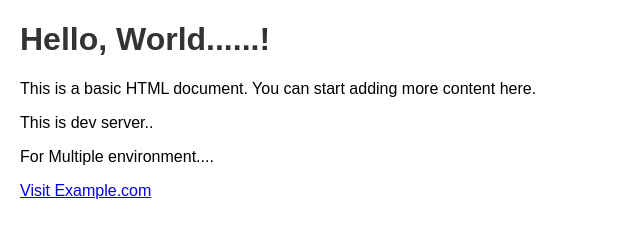
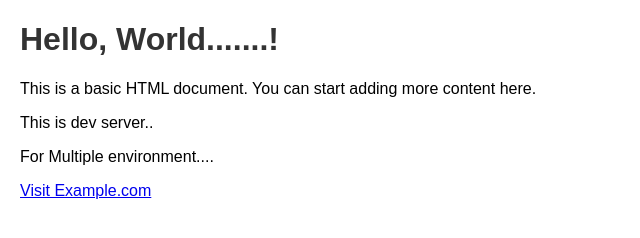
Before and after one commit to magesh-do/git-learn, a plain HTML site: page index.html in a window 1280 px wide. Shown: the full height of the page, 0-640 px from the left. Drawn offline with Linux system fonts and the light colour scheme.

Commit message:
Update index.html

```diff
--- a/index.html
+++ b/index.html
@@ -15,7 +15,7 @@
     </style>
 </head>
 <body>
-    <h1>Hello, World......!</h1>
+    <h1>Hello, World.......!</h1>
     <p>This is a basic HTML document. You can start adding more content here.</p>
     <p>This is dev server..</p>
     <p>For Multiple environment....</p>
```
